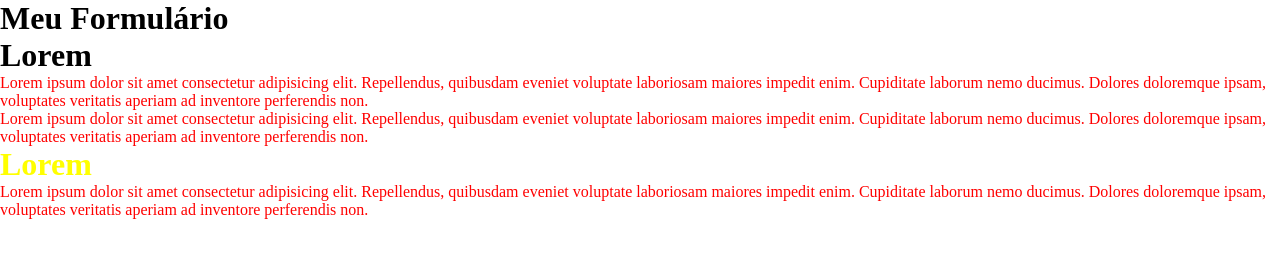
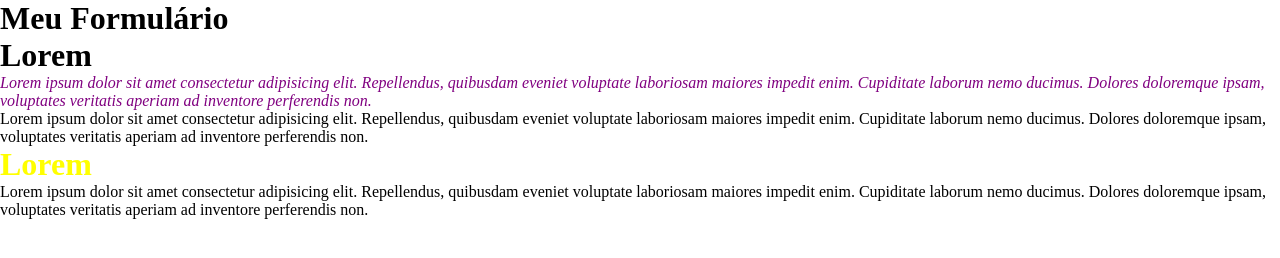
Before and after one commit to LaisBeluco/JS-Estudo, a plain HTML site: page index.html in a window 1280 px wide. Drawn offline with Linux system fonts and the light colour scheme.

Commit message:
Seletores e Atributos

```diff
--- a/index.html
+++ b/index.html
@@ -13,7 +13,7 @@
     </header>
     <div class="pai">
         <h1>Lorem</h1>
-        <p>Lorem ipsum dolor sit amet consectetur adipisicing elit. Repellendus, quibusdam eveniet voluptate laboriosam maiores impedit enim. Cupiditate laborum nemo ducimus. Dolores doloremque ipsam, voluptates veritatis aperiam ad inventore perferendis non.</p>
+        <p meu-atributo="valor">Lorem ipsum dolor sit amet consectetur adipisicing elit. Repellendus, quibusdam eveniet voluptate laboriosam maiores impedit enim. Cupiditate laborum nemo ducimus. Dolores doloremque ipsam, voluptates veritatis aperiam ad inventore perferendis non.</p>
         <p>Lorem ipsum dolor sit amet consectetur adipisicing elit. Repellendus, quibusdam eveniet voluptate laboriosam maiores impedit enim. Cupiditate laborum nemo ducimus. Dolores doloremque ipsam, voluptates veritatis aperiam ad inventore perferendis non.</p>
         <h1>Lorem</h1>
         <p>Lorem ipsum dolor sit amet consectetur adipisicing elit. Repellendus, quibusdam eveniet voluptate laboriosam maiores impedit enim. Cupiditate laborum nemo ducimus. Dolores doloremque ipsam, voluptates veritatis aperiam ad inventore perferendis non.</p>
--- a/styles.css
+++ b/styles.css
@@ -3,7 +3,7 @@
     padding: 0;
 }
 /*General sibling selector*/
-.pai h1~p{
+.pai p~h1{
     color: red;
 }
 
@@ -11,3 +11,8 @@
 .pai p+h1{
     color: yellow;
 }
+/*Há vários seletores de atributos, como o "^" que seleciona qualquer palavra ou caracter que está no inicio do atributo; "*" seleciona qualquer letra que está no atributo; "$" seleciona palavras que estão no final do seu atributo, entre outras...*/
+[meu-atributo ^="valor"]{
+    font-style: italic;
+    color: purple;
+}
```
